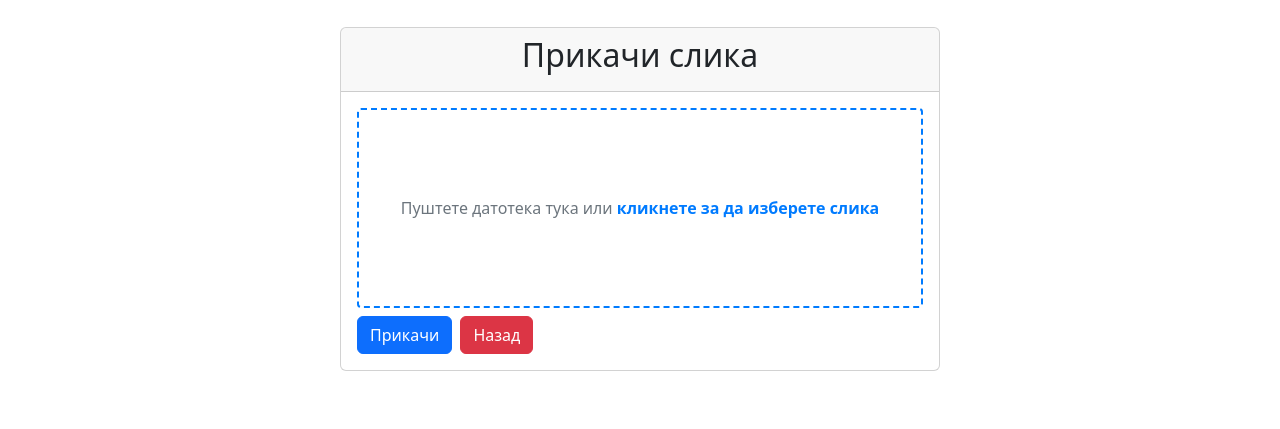
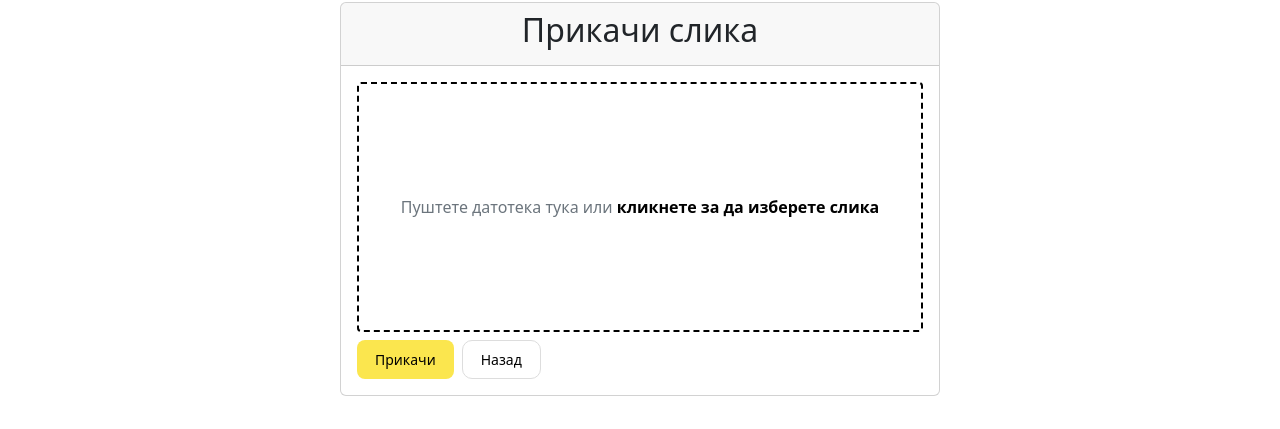
Before and after one commit to DavidGjorgjievski/Opstinski-Sovet, a React (Create React App) app: page /profile/change-image-form in a window 1280 px wide. Shown: the part 201-630 px from the top of the page. Built offline with nearby package versions, Linux system fonts and the light colour scheme; sample sign-in values are in the browser's storage.

Commit message:
change image new design

```diff
--- a/src/pages/ChangeImage.js
+++ b/src/pages/ChangeImage.js
@@ -119,10 +119,10 @@ const ChangeImage = () => {
 
                     <div className="card-body">
                         <form onSubmit={handleSubmit} className="image-change-form">
-                            <div className="file-drop-area">
-                                <p className="file-drop-message">
+                            <div className="file-drop-area-image">
+                                <p className="file-drop-message-image">
                                     {file ? (
-                                    `Избрана датотека: ${fileName}` // Display the selected file name if a file is chosen
+                                    `Избрана датотека: ${fileName}`
                                     ) : (
                                     <>Пуштете датотека тука или <span>кликнете за да изберете слика</span></>
                                     )}
@@ -135,8 +135,8 @@ const ChangeImage = () => {
                             {successMessage && <p className="success-message">{successMessage}</p>}
 
                             <div className="d-flex flex-row mt-2">
-                                <button type="submit" className="btn btn-primary me-2">Прикачи</button>
-                                <a type="button" className="btn btn-danger" href="/profile">Назад</a>
+                                <button type="submit" className="button-change-image-submit me-2">Прикачи</button>
+                                <a type="button" className="button-change-image-back" href="/profile">Назад</a>
                             </div>
                         </form>
                     </div>
--- a/src/pages/ChangePassword.js
+++ b/src/pages/ChangePassword.js
@@ -126,7 +126,7 @@ const ChangePassword = () => {
 
             <div className='d-flex flex-row mt-2'>
               <button type="submit" className="button-change-password-submit me-2">Промени лозинка</button>
-              <button type="button" onClick={() => navigate('/profile')} className="button-change-password-cancel">Назад</button>
+              <button type="button" onClick={() => navigate('/profile')} className="button-change-password-back">Назад</button>
             </div>
           </form>
         </div>
--- a/src/styles/ChangeImage.css
+++ b/src/styles/ChangeImage.css
@@ -2,10 +2,6 @@
     display: flex;
     flex-direction: column;
     align-items: center;
-}
-
-.back-button-image {
-    margin-right: 10px;
 }
 
 .image-form {
@@ -14,26 +10,21 @@
     margin: 0 auto;
 }
 
-.file-drop-area {
+.file-drop-area-image {
     position: relative;
     display: flex;
     align-items: center;
     justify-content: center;
-    height: 300px;
+    height: 250px;
     padding: 25px;
-    border: 2px dashed #007bff;
+    border: 2px dashed black;
     border-radius: .25rem;
     transition: border-color 0.3s;
     cursor: pointer;
     text-align: center;
 }
 
-
-.file-drop-area.is-active {
-    border-color: #0056b3;
-}
-
-.file-drop-message {
+.file-drop-message-image {
     margin: 0;
     font-size: 16px;
     color: #6c757d;
@@ -41,9 +32,7 @@
     text-overflow: ellipsis;
 }
 
-
-
-.file-drop-area input[type=file] {
+.file-drop-area-image input[type=file] {
     position: absolute;
     width: 100%;
     height: 100%;
@@ -53,8 +42,8 @@
     cursor: pointer;
 }
 
-.file-drop-message span {
-    color: #007bff;
+.file-drop-message-image span {
+    color: black;
     font-weight: 600;
 }
 
@@ -67,11 +56,6 @@
     margin-top: -50px;
 }
 
-.back-button-container {
-    margin-top: -250px;
-    margin-right: -200px;
-}
-
 .error-message-image {
     display: flex;
     justify-content: center;
@@ -81,42 +65,54 @@
     color: #d9534f;
 }
 
+.button-change-image-submit {
+    background-color: #fbe64e;
+    border: none;
+    border-radius: 8px;
+    padding: 8px 18px;
+    color: #fff;
+    font-weight: 500;
+    font-size: 14px;
+    cursor: pointer;
+    transition: background-color 0.3s ease;
+    color: black;
+}
 
+.button-change-image-submit:hover {
+    background-color: #f7db2c;
+    transform: scale(1.03);
+}
+
+.button-change-image-back{
+    background-color: white;
+    padding: 8px 18px;
+    font-size: 14px;
+    border: 1px solid #ddd;
+    font-weight: 500;
+    text-align: center;
+    border-radius: 10px;
+    color: black;
+    cursor: pointer;
+    transition: background-color 0.3s, color 0.3s, border-color 0.3s;
+    text-decoration: none;
+}
+
+.button-change-image-back:hover{
+    background-color: #ddd;
+    transform: scale(1.03);
+}
 
 /* Media Query for Mobile Screens */
 @media (max-width: 620px) {
     .image-form {
-        width: 550px;
+        width: 90vw;
         max-width: none;
     }
 }
 
-@media (max-width: 570px) {
+
+@media (max-width: 500px) {
     .image-form {
-        width: 500px;
+        width: 95vw;
     }
 }
-
-@media (max-width: 520px) {
-    .image-form {
-        width: 450px;
-    }
-}
-
-@media (max-width: 460px) {
-    .image-form {
-        width: 400px;
-    }
-}
-
-@media (max-width: 410px) {
-    .image-form {
-        width: 350px;
-    }
-}
-
-@media (max-width: 360px) {
-    .image-form {
-        width: 300px;
-    }
-}
--- a/src/styles/ChangePassword.css
+++ b/src/styles/ChangePassword.css
@@ -56,7 +56,7 @@
     transform: scale(1.03);
 }
 
-.button-change-password-cancel{
+.button-change-password-back{
     background-color: white;
     padding: 8px 18px;
     font-size: 14px;
@@ -70,7 +70,7 @@
     text-decoration: none;
 }
 
-.button-change-password-cancel:hover {
+.button-change-password-back:hover {
     background-color: #ddd;
     transform: scale(1.03);
 }
```
